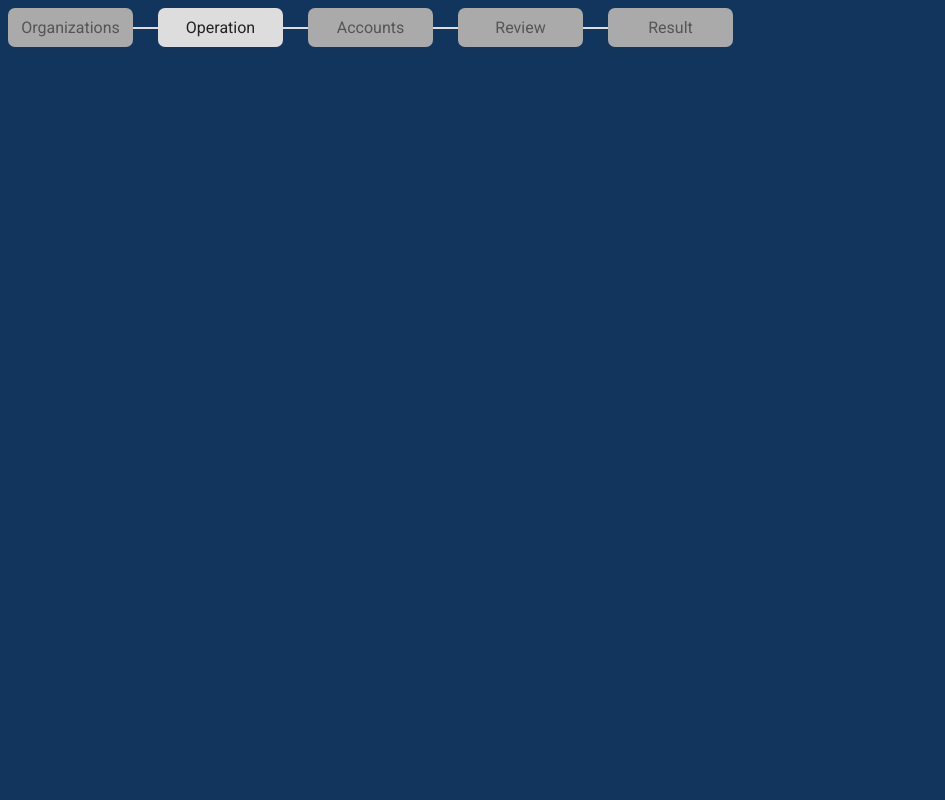
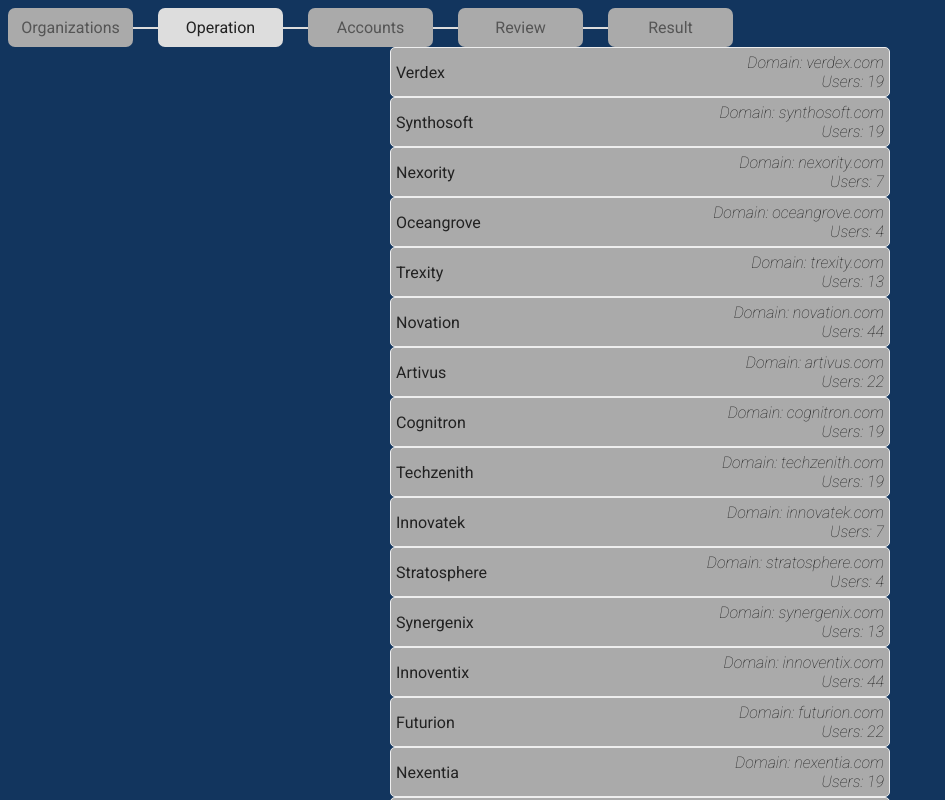
Before and after one commit to noxxxxxious/beat, a Vue app in the folder frontend/: page / in a window 1280 px wide. Shown: the top 800 px of the page, without its empty margins (0-945 px from the left). Built offline with nearby package versions, Linux system fonts and the light colour scheme.

Commit message:
Start Org Section

```diff
--- a/frontend/src/components/nav/tempOrgs.ts
+++ b/frontend/src/components/nav/tempOrgs.ts
@@ -4,9 +4,9 @@ interface User {
     alias: string;
 }
 
-interface Org {
-    orgName: string;
-    orgId: string;
+export interface Org {
+    name: string;
+    id: string;
     users: User[];
 }
 
--- a/frontend/src/components/sections/orgs/OrgListing.vue
+++ b/frontend/src/components/sections/orgs/OrgListing.vue
@@ -1,22 +1,52 @@
 <template>
     <div class="org-listing-wrapper">
-        <span class="org-name">{{ orgName }}</span>
+        <span class="org-name">{{ org.name }}</span>
+        <div class="details">
+            <span class="org-domain">Domain: {{ domain }}</span>
+            <span class="org-user-count">Users: {{  org.users.length }}</span>
+        </div>
     </div>
 </template>
 
 <script setup lang='ts'>
+    import { PropType, computed } from 'vue';
+    //tempdata
+    import { Org } from '@/components/nav/tempOrgs'
+
     const props = defineProps({
-        orgName: {
-            type: String,
-            required: true
-        },
-        orgId: {
-            type: String,
+        org: {
+            type: Object as PropType<Org>,
             required: true
         }
+    })
+
+    const domain = computed((): string => {
+        return props.org.name.toLowerCase() + '.com'
     })
 </script>
 
 <style scoped>
+    .org-listing-wrapper {
+        display: flex;
+        align-items: center;
+        justify-content: space-between;
+        background: #aaa;
+        color: #222;
+        padding: 5px;
+        border: 1px solid #eee;
+        border-radius: 5px;
+    }
 
+    .org-listing-wrapper:hover {
+        background: lightblue;
+        cursor: pointer;
+        border: 1px solid #222;
+    }
+
+    .details {
+        display: flex;
+        flex-direction: column;
+        align-items: flex-end;
+        font-style: italic;
+    }
 </style>
--- a/frontend/src/components/sections/orgs/OrgSection.vue
+++ b/frontend/src/components/sections/orgs/OrgSection.vue
@@ -1,11 +1,27 @@
 <template>
-    <div></div>
+    <div class="section-wrapper">
+        <org-listing v-for="org in orgs" :org="org" :key="org.id" />
+    </div>
 </template>
 
 <script setup lang='ts'>
+    import { PropType } from 'vue'
+    import OrgListing from './OrgListing.vue'
 
+    //tempdata
+    import { Org } from '@/components/nav/tempOrgs'
+
+    defineProps({
+        orgs: {
+            type: Array as PropType<Org[]>,
+            required: true
+        }
+    })
 </script>
 
 <style scoped>
-
+    .section-wrapper {
+        width: 500px;
+        margin: auto;
+    }
 </style>
--- a/frontend/src/views/UserDashboard.vue
+++ b/frontend/src/views/UserDashboard.vue
@@ -1,19 +1,18 @@
 <template>
   <div>
     <dashboard-nav></dashboard-nav>
+    <org-section :orgs="tempOrgs" />
   </div>
 </template>
 
 <script setup lang='ts'>
-  import { onMounted } from 'vue';
-import DashboardNav from '../components/nav/DashboardNav.vue'
+  import DashboardNav from '../components/nav/DashboardNav.vue'
+  import OrgSection from '@/components/sections/orgs/OrgSection.vue';
 
   //tempdata
   import tempOrgs from '@/components/nav/tempOrgs'
 
-  onMounted(() => {
-    console.log(tempOrgs)
-  })
+
 
 </script>
 
```
Also changed, not shown: frontend/.eslintrc.js.
